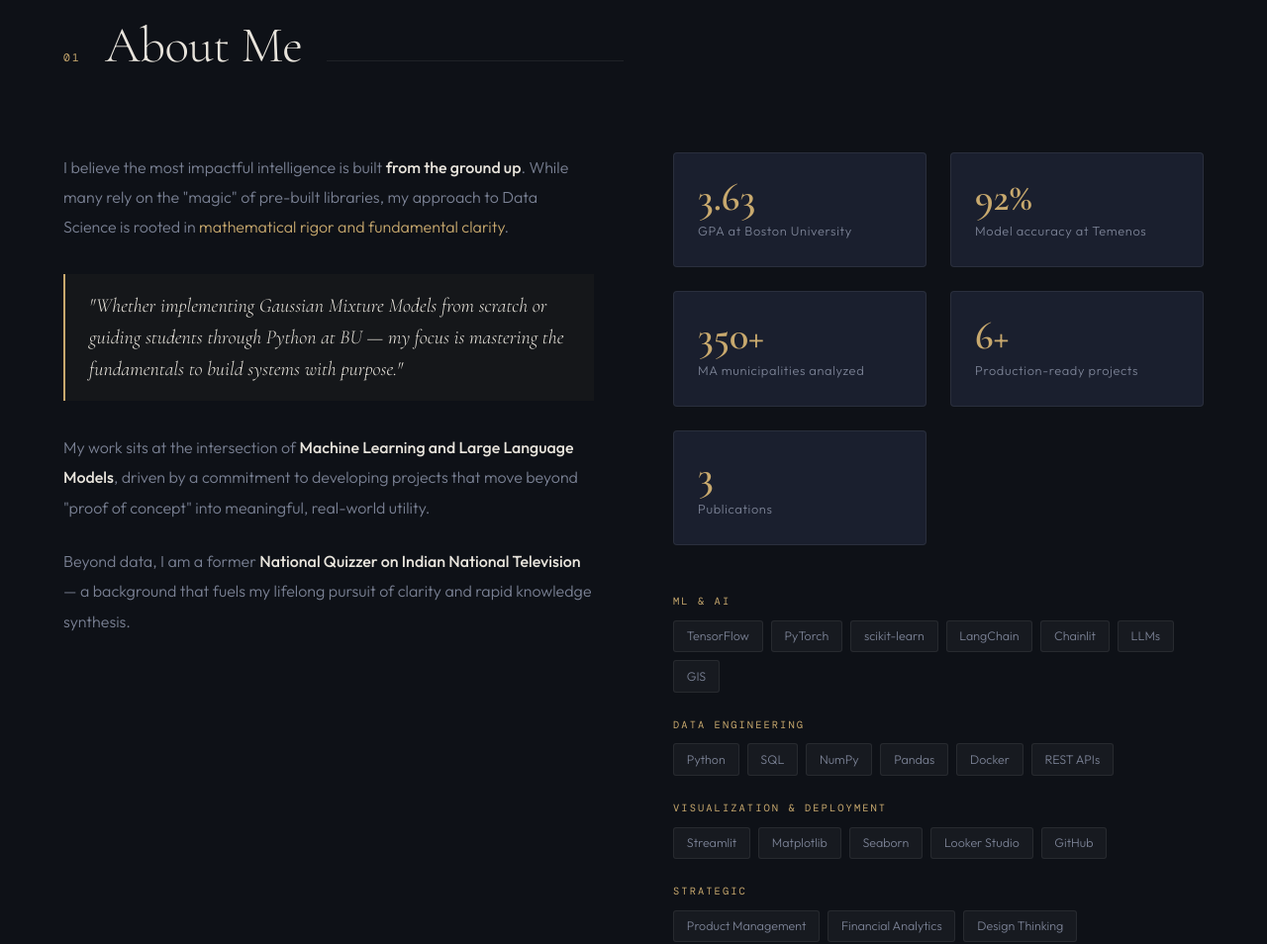
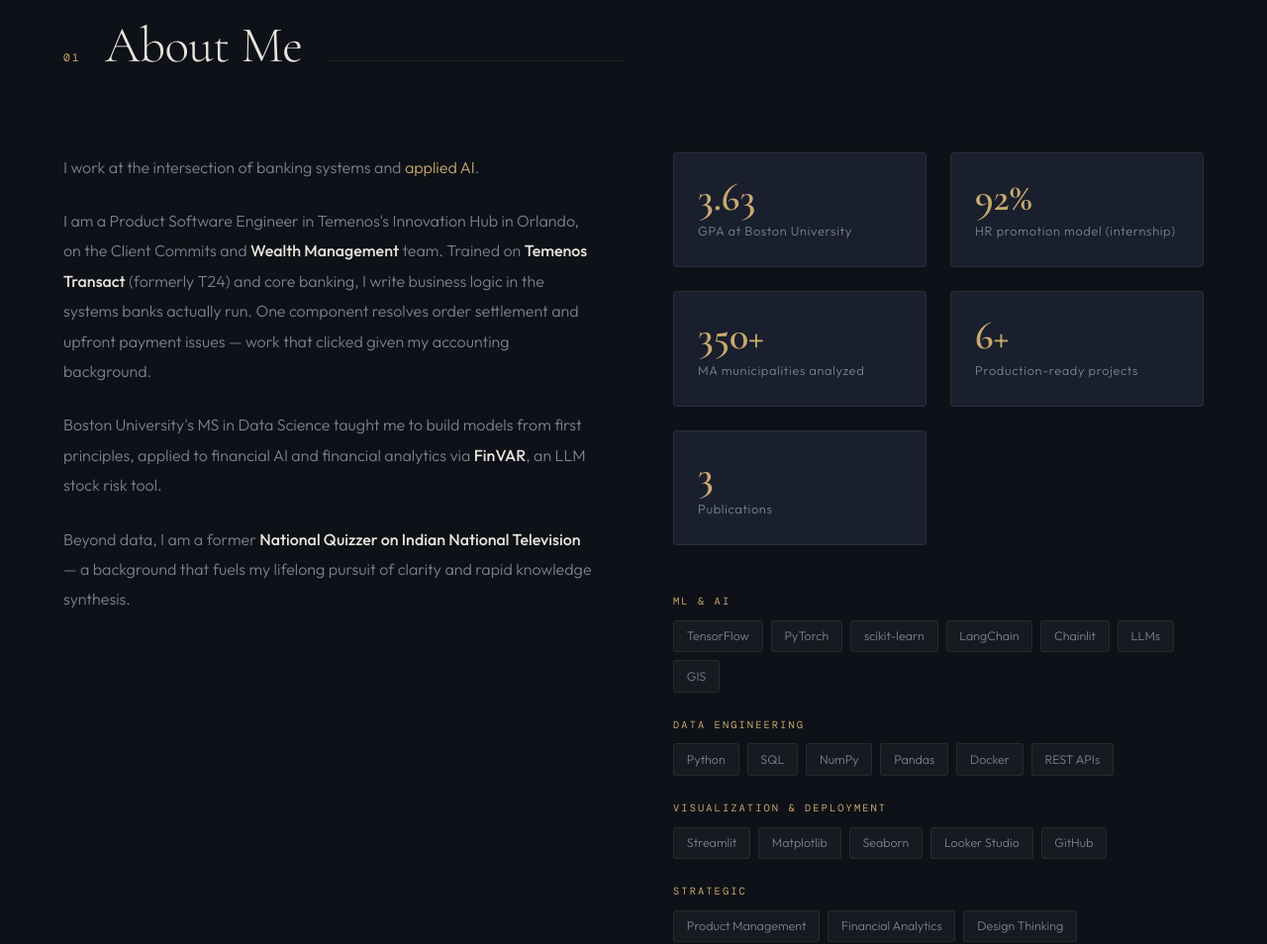
Before and after one commit to AtulAravindDas/My-Personal-Website, a plain HTML site: page index.html in a window 1280 px wide. Shown: the part 918-1872 px from the top of the page at 99% size. Drawn offline with nearby package versions, Linux system fonts and the light colour scheme; a web font is replaced by a local one.

Commit message:
Rewrite About for banking and applied AI positioning
Repositions the About prose around core banking work at Temenos and a data science foundation, and relabels the 92% stat as an HR internship result.

```diff
--- a/index.html
+++ b/index.html
@@ -1189,15 +1189,15 @@
     </div>
     <div class="about-grid">
       <div class="about-text">
-        <p>I believe the most impactful intelligence is built <strong>from the ground up</strong>. While many rely on the "magic" of pre-built libraries, my approach to Data Science is rooted in <em>mathematical rigor and fundamental clarity</em>.</p>
-        <blockquote class="about-highlight">"Whether implementing Gaussian Mixture Models from scratch or guiding students through Python at BU — my focus is mastering the fundamentals to build systems with purpose."</blockquote>
-        <p>My work sits at the intersection of <strong>Machine Learning and Large Language Models</strong>, driven by a commitment to developing projects that move beyond "proof of concept" into meaningful, real-world utility.</p>
+        <p>I work at the intersection of banking systems and <em>applied AI</em>.</p>
+        <p>I am a Product Software Engineer in Temenos's Innovation Hub in Orlando, on the Client Commits and <strong>Wealth Management</strong> team. Trained on <strong>Temenos Transact</strong> (formerly T24) and core banking, I write business logic in the systems banks actually run. One component resolves order settlement and upfront payment issues — work that clicked given my accounting background.</p>
+        <p>Boston University's MS in Data Science taught me to build models from first principles, applied to financial AI and financial analytics via <strong>FinVAR</strong>, an LLM stock risk tool.</p>
         <p>Beyond data, I am a former <strong>National Quizzer on Indian National Television</strong> — a background that fuels my lifelong pursuit of clarity and rapid knowledge synthesis.</p>
       </div>
       <div class="">
         <div class="about-stats">
           <div class="stat-card"><div class="stat-num">3.63</div><div class="stat-label">GPA at Boston University</div></div>
-          <div class="stat-card"><div class="stat-num">92%</div><div class="stat-label">Model accuracy at Temenos</div></div>
+          <div class="stat-card"><div class="stat-num">92%</div><div class="stat-label">HR promotion model (internship)</div></div>
           <div class="stat-card"><div class="stat-num">350+</div><div class="stat-label">MA municipalities analyzed</div></div>
           <div class="stat-card"><div class="stat-num">6+</div><div class="stat-label">Production-ready projects</div></div>
           <div class="stat-card"><div class="stat-num">3</div><div class="stat-label">Publications</div></div>
```
